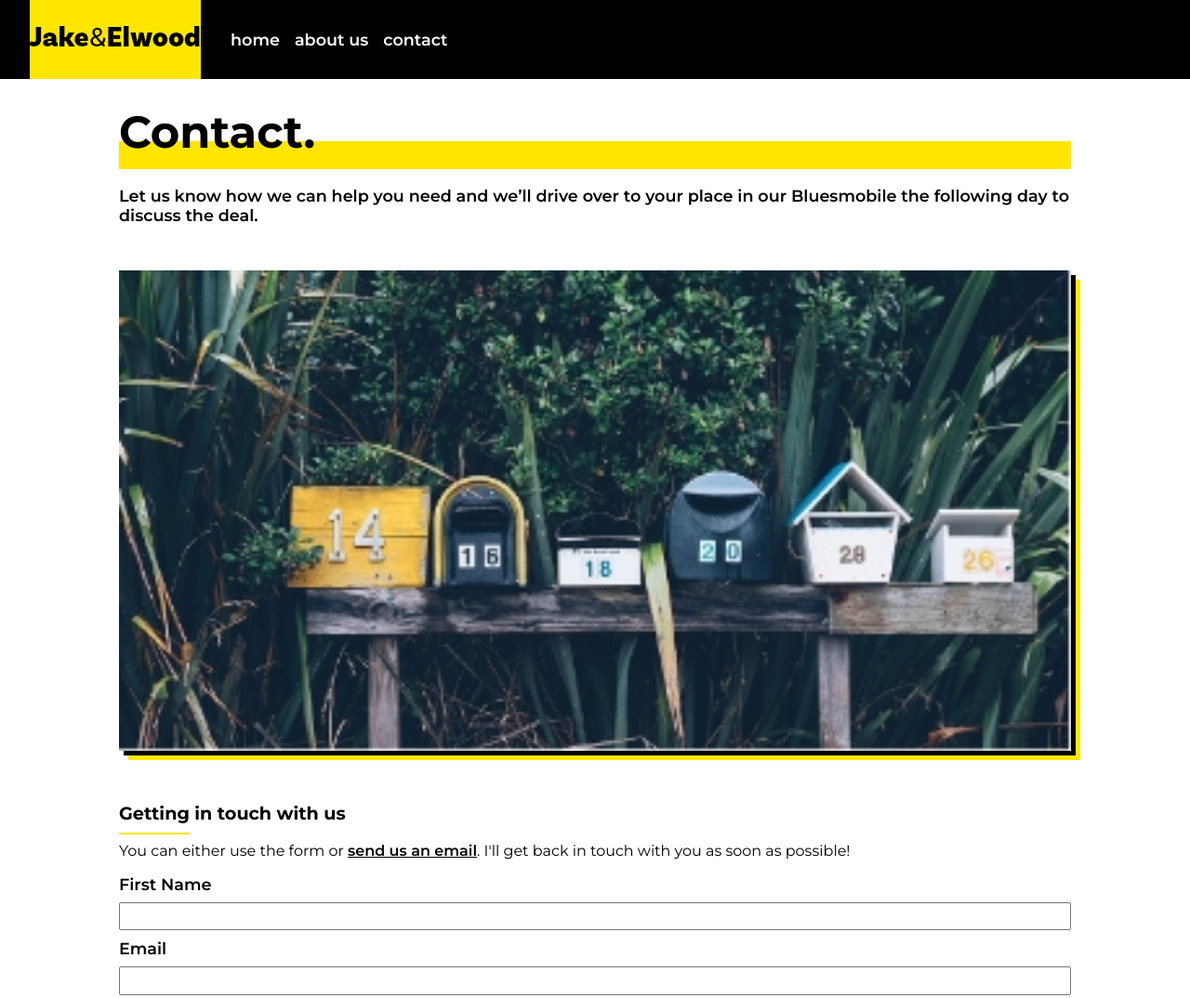
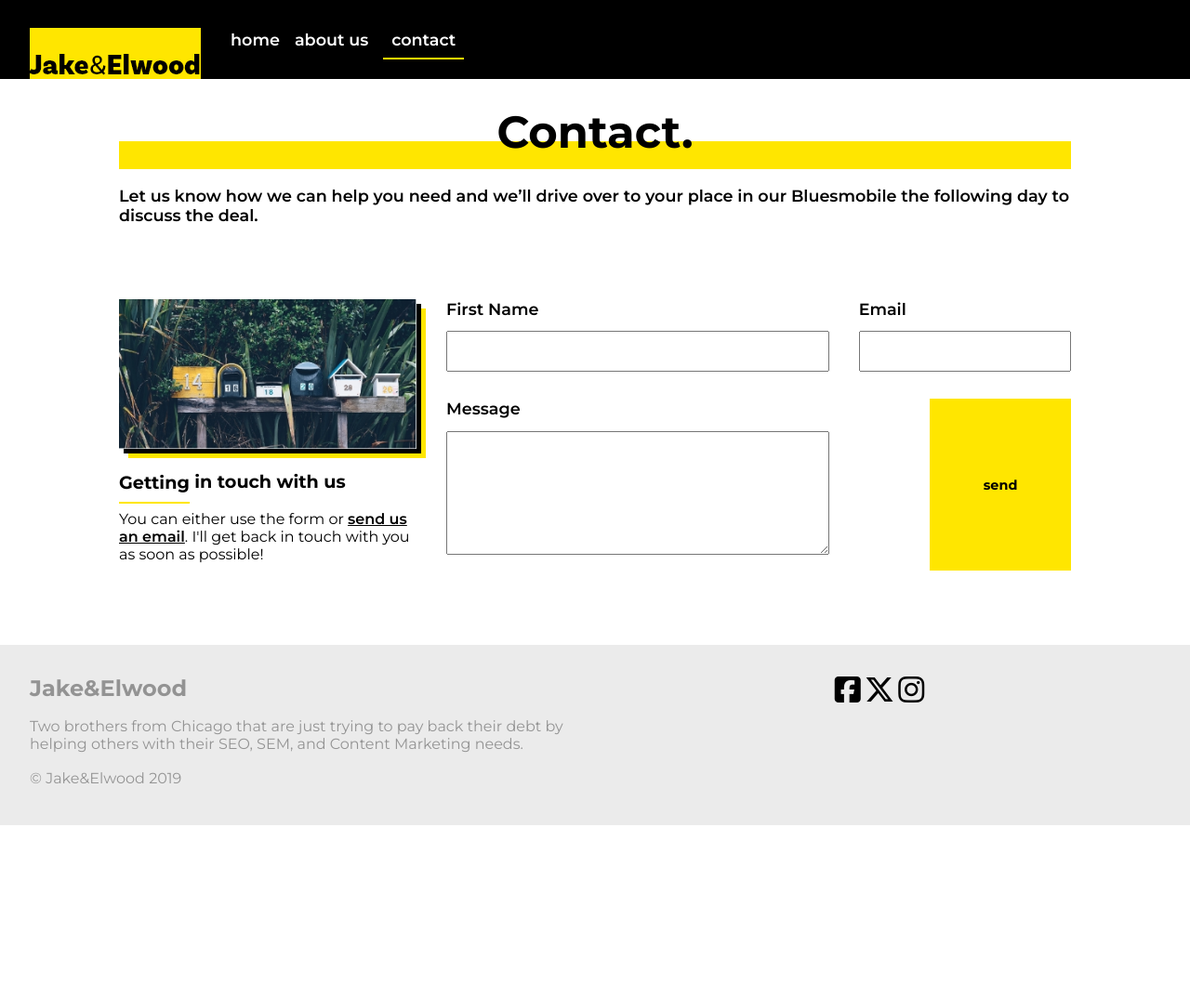
Before and after one commit to RamirezJM/Jake_and_Elwood, a plain HTML site: page contact.html in a window 1280 px wide. Shown: the top 1074 px of the page at 93% size. After the commit the page ends 888 px from the top, so only its background shows below. Drawn offline with Linux system fonts and the light colour scheme.

Commit message:
JS functionality

```diff
--- a/assets/css/styles.css
+++ b/assets/css/styles.css
@@ -35,7 +35,13 @@ nav{
 
 
 }
+.active-link{
 
+  border-bottom: #FFE600 2px solid;
+  padding: .5em;
+
+
+}
 
 
 .nav-links.active{
@@ -105,13 +111,7 @@ footer{
   padding: 2em;
 }
 .footer-content{
-/*   display: flex;
-  flex-direction: column;
-  align-items: center;
-  justify-content: space-between;
-  gap: 1.5em;
-  width: 70%;
-  margin: 0 auto; */
+
   display: grid;
   grid-template-columns: 1fr;
   justify-items: center;
@@ -138,7 +138,8 @@ footer{
   font-size: 3rem;
   line-height: .4;
   border-bottom: #FFE600 solid 30px;
-  margin-top: 1em;
+  margin: 1em;
+  text-align: center;
 }
 
 .about-us-subtitle{
@@ -165,11 +166,12 @@ footer{
   line-height: .4;
   border-bottom: #FFE600 solid 30px;
   margin-top: 1em;
+  text-align: center;
 }
 .contact-container img{
   width: 100%;
   box-shadow: 5px 5px #000, 10px 10px #FFE600;
-  margin-block: 2em;
+/*   margin-block: 2em; */
 
 }
 .contact-subtitle{
@@ -187,36 +189,44 @@ footer{
 }
 .contact-text{
   font-size: 1rem;
-  margin-block: 1em;
+  /* margin-block: 1em; */
 }
-.contact-text span{
+.contact-text > span{
   font-weight: 600;
   text-decoration: underline;
 }
+.contact-form{
+  display: grid;
+  grid-template-columns: 1fr;
+  gap: 1em;
+
+}
 
   .contact-form label{
-  display: block;
+
   font-size: 1.1rem;
   font-weight: 600;
-  margin-block: .5em;
-  width: 100%;
+
+
+
 }
 .contact-form input{
   width: 100%;
-  line-height: 2;
+  line-height: 3;
+  margin-block: 1em;
 }
 .contact-form textarea{
   width: 100%;
   height: 10em;
+  margin-block: 1em;
 }
 .contact-form button{
-  float: right;
+  justify-self: end;
   background-color: #FFE600;
   font-size: .9rem;
-  padding: 1em 3em;
-  margin-block: 1em;
   font-weight: 700;
   border: none;
+  padding: .5em 4em;
 
 }
 
@@ -236,11 +246,18 @@ footer{
   nav{
     flex-wrap: nowrap;
     padding-inline: 2em;
+
+  }
+  .logo{
+    align-self: flex-end;
   }
 
   .nav-links{
     display: flex;
     flex-direction: row;
+
+    align-items: center;
+
   }
   .landing-main{
     grid-template-columns: 1fr 1fr 1fr;
@@ -274,12 +291,33 @@ footer{
   align-self: center;
 
  }
-
- .about-us-title{
+ /* .about-us-title{
   margin: 0 auto;
   max-width: fit-content;
 
+ } */
+
+
+
 }
+
+@media (min-width:950px){
+  .contact-content{
+    display: flex;
+    gap: 2em;
+   }
+  .contact-text{
+    flex: 1;
+    align-self: stretch;
+   }
+  .contact-form{
+    flex: 2;
+  }
+  /* .about-us-title{
+    margin: 0 auto;
+    max-width: fit-content;
+
+   } */
    .about-us-subtitle{
     margin: 0 auto;
     max-width: 60%;
@@ -300,5 +338,40 @@ footer{
    flex-basis: 60%;
 
    }
+   /* .contact-form{
+    grid-template-columns: 1fr 1fr;
+   }
+   .name, .password{
+    line-height: 2;
 
    }
+   .contact-form input, textarea{
+    margin-block: 0;
+   }
+
+   .contact-form .message{
+    grid-column: span 2;
+
+   }
+   .contact-form button{
+    grid-column: 2 / 3;
+    justify-self: end;
+   }*/
+   .contact-content{
+    display: grid;
+    grid-template-columns: 1fr 1fr 1fr;
+    grid-template-rows: auto;
+    column-gap: 2rem;
+    margin-block: 5em;
+   }
+   .email{
+    grid-column: 3 / 4;
+   }
+   .contact-form{
+    grid-column: 2 / 4;
+
+   }
+   .contact-form button{
+    grid-column: 3 / 4;
+   }
+}
--- a/assets/js/script.js
+++ b/assets/js/script.js
@@ -3,6 +3,16 @@ const navLinks = document.querySelector('.nav-links')
 
 menuButton.addEventListener('click', () => {
   navLinks.classList.toggle('active')
-  menuButton.setAttribute('aria-expanded', navMenu.classList.contains('active'))
+  menuButton.setAttribute('aria-expanded', navLinks.classList.contains('active'))
 
 })
+
+const currentPage = window.location.pathname
+const menuLinks = document.querySelectorAll('nav ul li a')
+
+menuLinks.forEach(link => {
+  const linkPath = link.getAttribute('href')
+  if(currentPage.includes(linkPath)){
+    link.classList.add('active-link')
+  }
+})
--- a/contact.html
+++ b/contact.html
@@ -29,21 +29,32 @@
   <main>
     <div class="contact-container">
       <h1 class="contact-title">Contact.</h1>
-      <p class="contact-subtitle">Let us know how we can help you need and we’ll drive over to your place in our Bluesmobile the following day to
+      <p class="contact-subtitle">Let us know how we can help you need and we’ll drive over to your place in our
+        Bluesmobile the following day to
         discuss the deal.</p>
+      <div class="contact-content">
+        <div class="contact-text">
           <img src="assets/images/contact.jpg" alt="letterboxes">
           <h2 class="contact-secondary-title"><span>Getting</span> in touch with us</h2>
-      <p class="contact-text">You can either use the form or <span>send us an email</span>. I'll get back in touch with you as soon as possible!</p>
+          <p class="contact-text">You can either use the form or <span>send us an email</span>. I'll get back in touch
+            with you as soon as possible!</p>
+        </div>
         <form class="contact-form">
+          <div class="name">
             <label for="name">First Name</label>
             <input type="text" id="name">
+          </div>
+          <div class="email">
             <label for="email">Email</label>
-        <input type="password" id="email">
+            <input type="email" id="email">
+          </div>
+          <div class="message">
             <label for="message">Message</label>
             <textarea id="message"></textarea>
+          </div>
           <button type="submit">send</button>
         </form>
-
+      </div>
     </div>
   </main>
 
@@ -54,7 +65,8 @@
         <i class="fa-brands fa-instagram fa-2x"></i>
       </p>
       <h2 class="footer-text title">Jake&Elwood</h2>
-      <p class="footer-text paragraph">Two brothers from Chicago that are just trying to pay back their debt by helping others with their SEO, SEM,
+      <p class="footer-text paragraph">Two brothers from Chicago that are just trying to pay back their debt by helping
+        others with their SEO, SEM,
         and Content Marketing needs.</p>
       <p class="footer-text copyright">&copy; Jake&Elwood 2019</p>
     </div>
```
Lines whose indentation alone changed are shown as unchanged.
